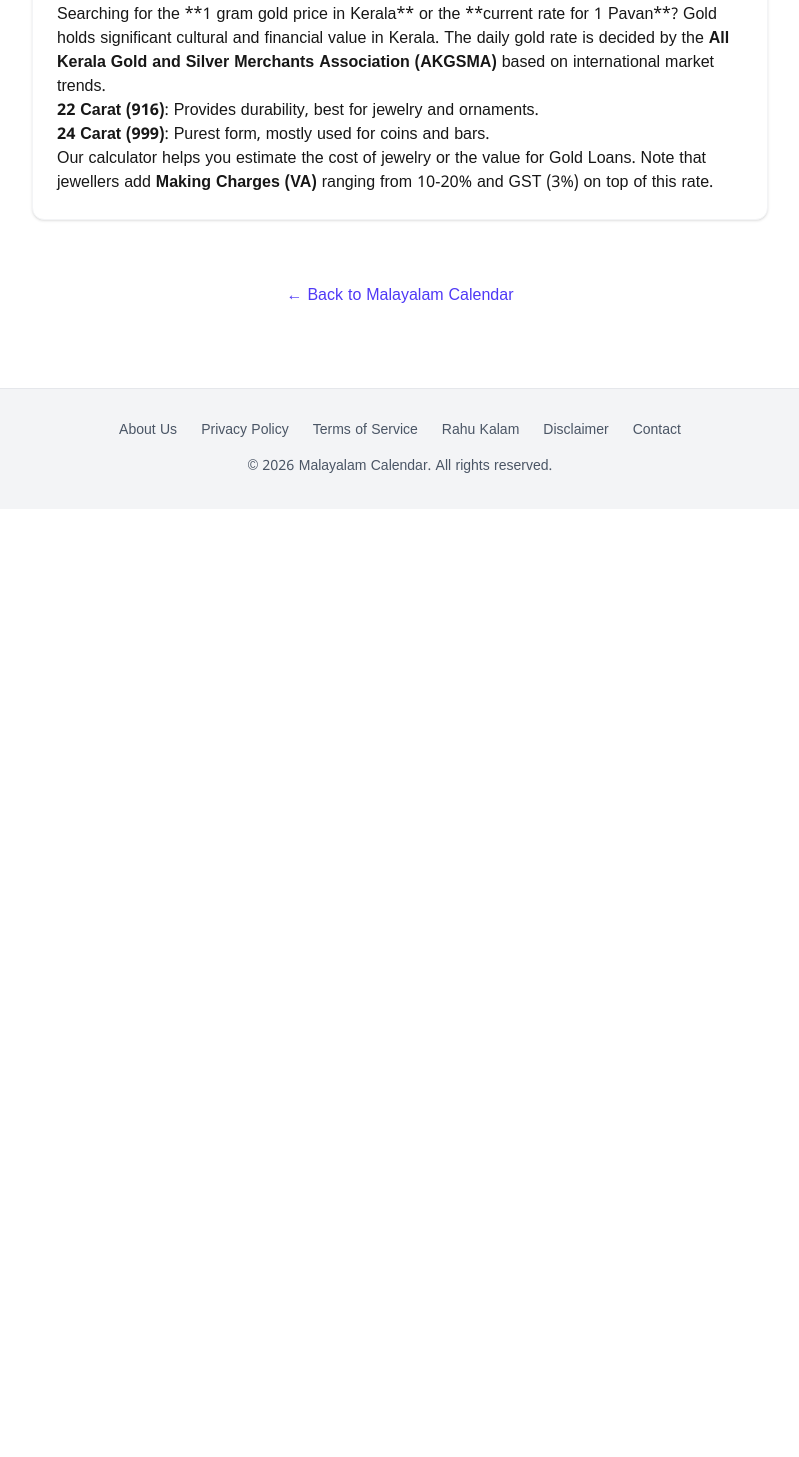
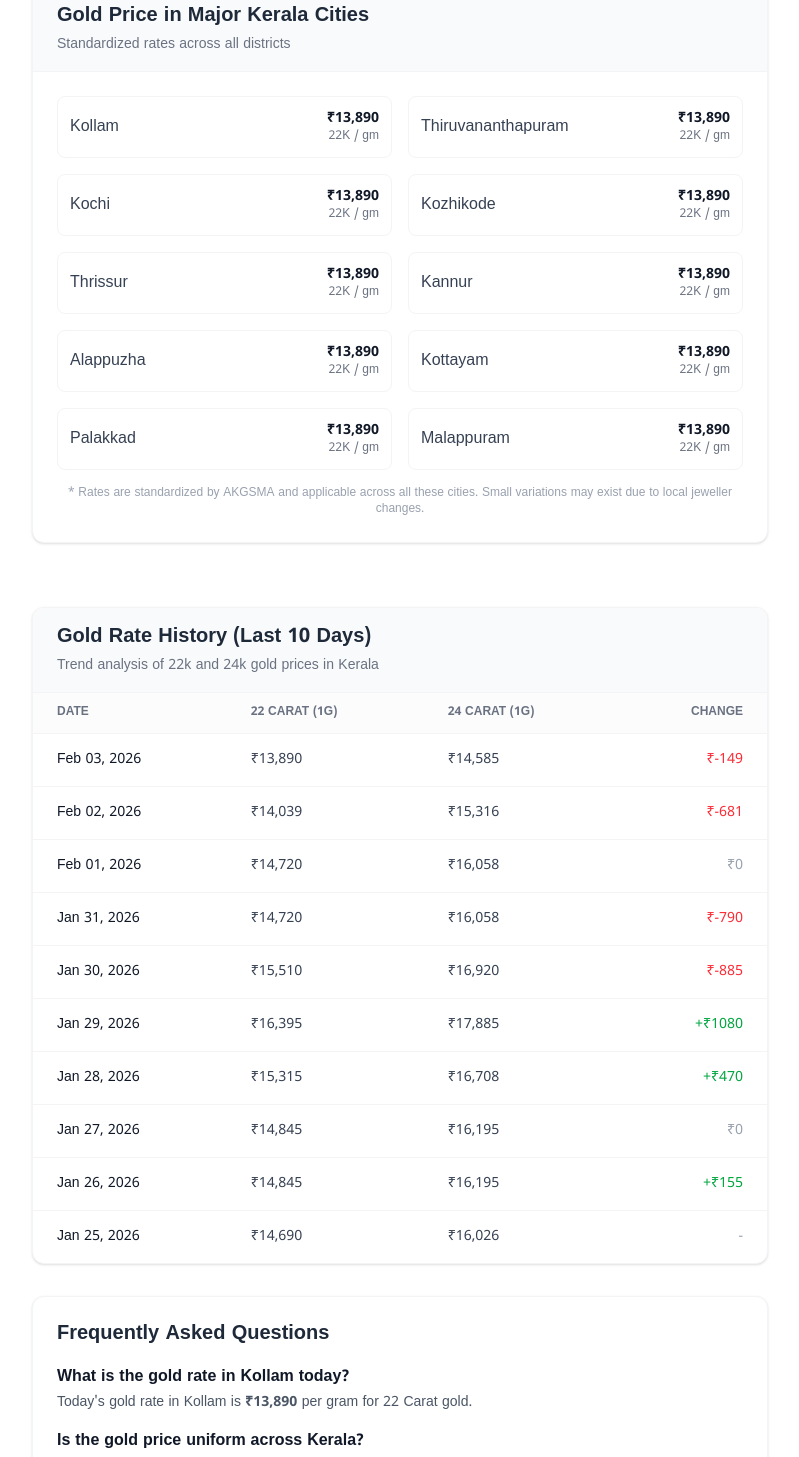
Before and after one commit to Agasthyan07/malayalam_calender, a Next.js app: page /gold-rate in a window 1280 px wide. Shown: the part 1007-2464 px from the top of the page, without its empty margins (240-1039 px from the left). Before the commit the page ends 1516 px from the top, so only its background shows below. Built offline with nearby package versions, Linux system fonts and the light colour scheme.

Commit message:
Update gold rate and optimize SEO for gold rate page

```diff
--- a/app/gold-rate/page.tsx
+++ b/app/gold-rate/page.tsx
@@ -2,6 +2,8 @@ import type { Metadata } from 'next';
 import GoldCalculator from '@/components/GoldCalculator';
 import Link from 'next/link';
 import AdSlot from '@/components/AdSlot';
+import GoldHistory from '@/components/GoldHistory';
+import GoldCityRates from '@/components/GoldCityRates';
 
 async function getGoldRate() {
     const data = await import('@/data/gold-rate.json');
@@ -9,22 +11,63 @@ async function getGoldRate() {
 }
 
 export const metadata: Metadata = {
-    title: 'Kerala Gold Rate Today - 1 Gram & 1 Pavan Gold Price',
-    description: 'Check today\'s Gold Rate in Kerala for 1 Gram, 1 Pavan (8 Grams), and 10 Grams. Live 22 Carat (916) and 24 Carat gold prices with Gold Loan Calculator.',
-    keywords: ['Kerala Gold Rate Today', '1 Gram Gold Price in Kerala', 'Today Gold Rate 22k', '1 Pavan Gold Rate Today', '24 Carat Gold Rate Kerala'],
+    title: 'Gold Rate in Kerala Today (Kollam, Kochi) | 1 Gram & 1 Pavan Price',
+    description: 'Live Gold Rate in Kerala today for 1 Gram & 1 Pavan. Check 22K & 24K Gold prices in Kollam, Kochi, Trivandrum, Kozhikode. Historical price trends and calculator.',
+    keywords: [
+        'Kerala Gold Rate Today',
+        'Gold Rate in Kollam',
+        '1 Gram Gold Price in Kerala',
+        'Gold Price in Kochi',
+        'Today Gold Rate 22k',
+        '1 Pavan Gold Rate Today',
+        '24 Carat Gold Rate Kerala',
+        'Gold Rate History Kerala'
+    ],
 };
 
 export default async function GoldRatePage() {
     const rate = await getGoldRate();
+    const todayDate = new Date().toLocaleDateString('en-IN', { day: 'numeric', month: 'long', year: 'numeric' });
+
+    const faqSchema = {
+        "@context": "https://schema.org",
+        "@type": "FAQPage",
+        "mainEntity": [{
+            "@type": "Question",
+            "name": "What is the gold rate in Kollam today?",
+            "acceptedAnswer": {
+                "@type": "Answer",
+                "text": `Today's gold rate in Kollam is ₹${rate.gram22.toLocaleString()} for 1 Gram of 22 Carat gold and ₹${rate.gram24.toLocaleString()} for 24 Carat gold. The rate is generally the same across Kerala.`
+            }
+        }, {
+            "@type": "Question",
+            "name": "What is the price of 1 Pavan gold in Kerala?",
+            "acceptedAnswer": {
+                "@type": "Answer",
+                "text": `The price of 1 Pavan (8 Grams) of 22 Carat gold in Kerala today is ₹${rate.pavan22.toLocaleString()}.`
+            }
+        }, {
+            "@type": "Question",
+            "name": "Is the gold rate same in all districts of Kerala?",
+            "acceptedAnswer": {
+                "@type": "Answer",
+                "text": "Yes, the All Kerala Gold and Silver Merchants Association (AKGSMA) sets a uniform gold rate for the entire state, including Kollam, Kochi, and Trivandrum. However, making charges may vary between jewellers."
+            }
+        }]
+    };
 
     return (
         <div className="container mx-auto px-4 py-8 max-w-3xl">
+            <script
+                type="application/ld+json"
+                dangerouslySetInnerHTML={{ __html: JSON.stringify(faqSchema) }}
+            />
             <div className="flex flex-col items-center mb-8">
                 <h1 className="text-3xl md:text-4xl font-bold text-gray-900 dark:text-gray-100 text-center mb-2">
                     Kerala Gold Rate Today
                 </h1>
                 <p className="text-gray-600 dark:text-gray-400">
-                    Live Market Price • {new Date().toLocaleDateString('en-IN', { day: 'numeric', month: 'long', year: 'numeric' })}
+                    Live Market Price • {todayDate}
                 </p>
             </div>
 
@@ -69,6 +112,31 @@ export default async function GoldRatePage() {
                     </table>
                 </div>
 
+                {/* City Rates */}
+                <GoldCityRates rate22k={rate.gram22} rate24k={rate.gram24} />
+
+                {/* History Chart */}
+                <GoldHistory />
+
+                {/* FAQ Section */}
+                <div className="bg-white dark:bg-gray-800 p-6 rounded-xl shadow-sm border border-gray-100 dark:border-gray-700">
+                    <h2 className="text-xl font-bold text-gray-800 dark:text-gray-100 mb-4">Frequently Asked Questions</h2>
+                    <div className="space-y-4">
+                        <div>
+                            <h3 className="font-semibold text-gray-900 dark:text-white">What is the gold rate in Kollam today?</h3>
+                            <p className="text-gray-600 dark:text-gray-400 text-sm mt-1">
+                                Today's gold rate in Kollam is <strong>₹{rate.gram22.toLocaleString()}</strong> per gram for 22 Carat gold.
+                            </p>
+                        </div>
+                        <div>
+                            <h3 className="font-semibold text-gray-900 dark:text-white">Is the gold price uniform across Kerala?</h3>
+                            <p className="text-gray-600 dark:text-gray-400 text-sm mt-1">
+                                Yes, the gold rate is standardized by AKGSMA across all districts including Kochi, Trivandrum, and Thrissur.
+                            </p>
+                        </div>
+                    </div>
+                </div>
+
                 {/* Informational Content */}
                 <div className="bg-white dark:bg-gray-800 p-6 rounded-xl shadow-sm border border-gray-100 dark:border-gray-700 prose prose-yellow dark:prose-invert max-w-none">
                     <h3>Today's Gold Rate in Kerala</h3>
--- /dev/null
+++ b/components/GoldCityRates.tsx
@@ -0,0 +1,50 @@
+import React from 'react';
+
+interface CityRateProps {
+    rate22k: number;
+    rate24k: number;
+}
+
+const cities = [
+    'Kollam',
+    'Thiruvananthapuram',
+    'Kochi',
+    'Kozhikode',
+    'Thrissur',
+    'Kannur',
+    'Alappuzha',
+    'Kottayam',
+    'Palakkad',
+    'Malappuram'
+];
+
+export default function GoldCityRates({ rate22k, rate24k }: CityRateProps) {
+    return (
+        <div className="bg-white dark:bg-gray-800 rounded-xl shadow-sm border border-gray-100 dark:border-gray-700 overflow-hidden mt-8">
+            <div className="bg-gray-50 dark:bg-gray-900/50 px-6 py-4 border-b border-gray-100 dark:border-gray-800">
+                <h2 className="text-xl font-bold text-gray-800 dark:text-gray-100">
+                    Gold Price in Major Kerala Cities
+                </h2>
+                <p className="text-sm text-gray-500 dark:text-gray-400 mt-1">
+                    Standardized rates across all districts
+                </p>
+            </div>
+            <div className="p-6">
+                <div className="grid grid-cols-1 md:grid-cols-2 gap-4">
+                    {cities.map((city) => (
+                        <div key={city} className="flex items-center justify-between p-3 rounded-lg border border-gray-100 dark:border-gray-700 hover:bg-gray-50 dark:hover:bg-gray-700/50 transition-colors">
+                            <span className="font-medium text-gray-700 dark:text-gray-200">{city}</span>
+                            <div className="text-right">
+                                <div className="text-sm font-bold text-gray-900 dark:text-gray-100">₹{rate22k.toLocaleString()}</div>
+                                <div className="text-xs text-gray-500 dark:text-gray-400">22K / gm</div>
+                            </div>
+                        </div>
+                    ))}
+                </div>
+                <p className="text-xs text-gray-400 mt-4 text-center">
+                    * Rates are standardized by AKGSMA and applicable across all these cities. Small variations may exist due to local jeweller changes.
+                </p>
+            </div>
+        </div>
+    );
+}
--- /dev/null
+++ b/components/GoldHistory.tsx
@@ -0,0 +1,72 @@
+import React from 'react';
+
+interface HistoryData {
+    date: string;
+    price22k: number;
+    price24k: number;
+}
+
+const historyData: HistoryData[] = [
+    { date: 'Feb 03, 2026', price22k: 13890, price24k: 14585 },
+    { date: 'Feb 02, 2026', price22k: 14039, price24k: 15316 }, // Using search data for history context
+    { date: 'Feb 01, 2026', price22k: 14720, price24k: 16058 },
+    { date: 'Jan 31, 2026', price22k: 14720, price24k: 16058 },
+    { date: 'Jan 30, 2026', price22k: 15510, price24k: 16920 },
+    { date: 'Jan 29, 2026', price22k: 16395, price24k: 17885 },
+    { date: 'Jan 28, 2026', price22k: 15315, price24k: 16708 },
+    { date: 'Jan 27, 2026', price22k: 14845, price24k: 16195 },
+    { date: 'Jan 26, 2026', price22k: 14845, price24k: 16195 },
+    { date: 'Jan 25, 2026', price22k: 14690, price24k: 16026 },
+];
+
+export default function GoldHistory() {
+    return (
+        <div className="bg-white dark:bg-gray-800 rounded-xl shadow-sm border border-gray-100 dark:border-gray-700 overflow-hidden mt-8">
+            <div className="bg-gray-50 dark:bg-gray-900/50 px-6 py-4 border-b border-gray-100 dark:border-gray-800">
+                <h2 className="text-xl font-bold text-gray-800 dark:text-gray-100">
+                    Gold Rate History (Last 10 Days)
+                </h2>
+                <p className="text-sm text-gray-500 dark:text-gray-400 mt-1">
+                    Trend analysis of 22k and 24k gold prices in Kerala
+                </p>
+            </div>
+            <div className="overflow-x-auto">
+                <table className="w-full text-left">
+                    <thead>
+                        <tr className="border-b border-gray-100 dark:border-gray-800 bg-gray-50/50 dark:bg-gray-800">
+                            <th className="px-6 py-3 text-xs font-semibold text-gray-500 uppercase">Date</th>
+                            <th className="px-6 py-3 text-xs font-semibold text-gray-500 uppercase">22 Carat (1g)</th>
+                            <th className="px-6 py-3 text-xs font-semibold text-gray-500 uppercase">24 Carat (1g)</th>
+                            <th className="px-6 py-3 text-xs font-semibold text-gray-500 uppercase text-right">Change</th>
+                        </tr>
+                    </thead>
+                    <tbody className="divide-y divide-gray-100 dark:divide-gray-800">
+                        {historyData.map((day, index) => {
+                            const previousDay = historyData[index + 1];
+                            const change = previousDay ? day.price22k - previousDay.price22k : 0;
+                            const changeColor = change > 0 ? 'text-green-600' : change < 0 ? 'text-red-500' : 'text-gray-400';
+                            const changeSign = change > 0 ? '+' : '';
+
+                            return (
+                                <tr key={day.date} className="hover:bg-gray-50/50 dark:hover:bg-gray-800/50 transition-colors">
+                                    <td className="px-6 py-4 text-sm font-medium text-gray-900 dark:text-gray-100 whitespace-nowrap">
+                                        {day.date}
+                                    </td>
+                                    <td className="px-6 py-4 text-sm text-gray-700 dark:text-gray-300">
+                                        ₹{day.price22k.toLocaleString()}
+                                    </td>
+                                    <td className="px-6 py-4 text-sm text-gray-700 dark:text-gray-300">
+                                        ₹{day.price24k.toLocaleString()}
+                                    </td>
+                                    <td className={`px-6 py-4 text-sm font-medium text-right ${changeColor}`}>
+                                        {previousDay ? `${changeSign}₹${change}` : '-'}
+                                    </td>
+                                </tr>
+                            );
+                        })}
+                    </tbody>
+                </table>
+            </div>
+        </div>
+    );
+}
--- a/data/gold-rate.json
+++ b/data/gold-rate.json
@@ -1,6 +1,6 @@
 {
-    "date": "Today",
-    "gram22": 7150,
-    "pavan22": 57200,
-    "gram24": 7800
+    "date": "03/02/2026",
+    "gram22": 13890,
+    "pavan22": 111120,
+    "gram24": 14585
 }
```
